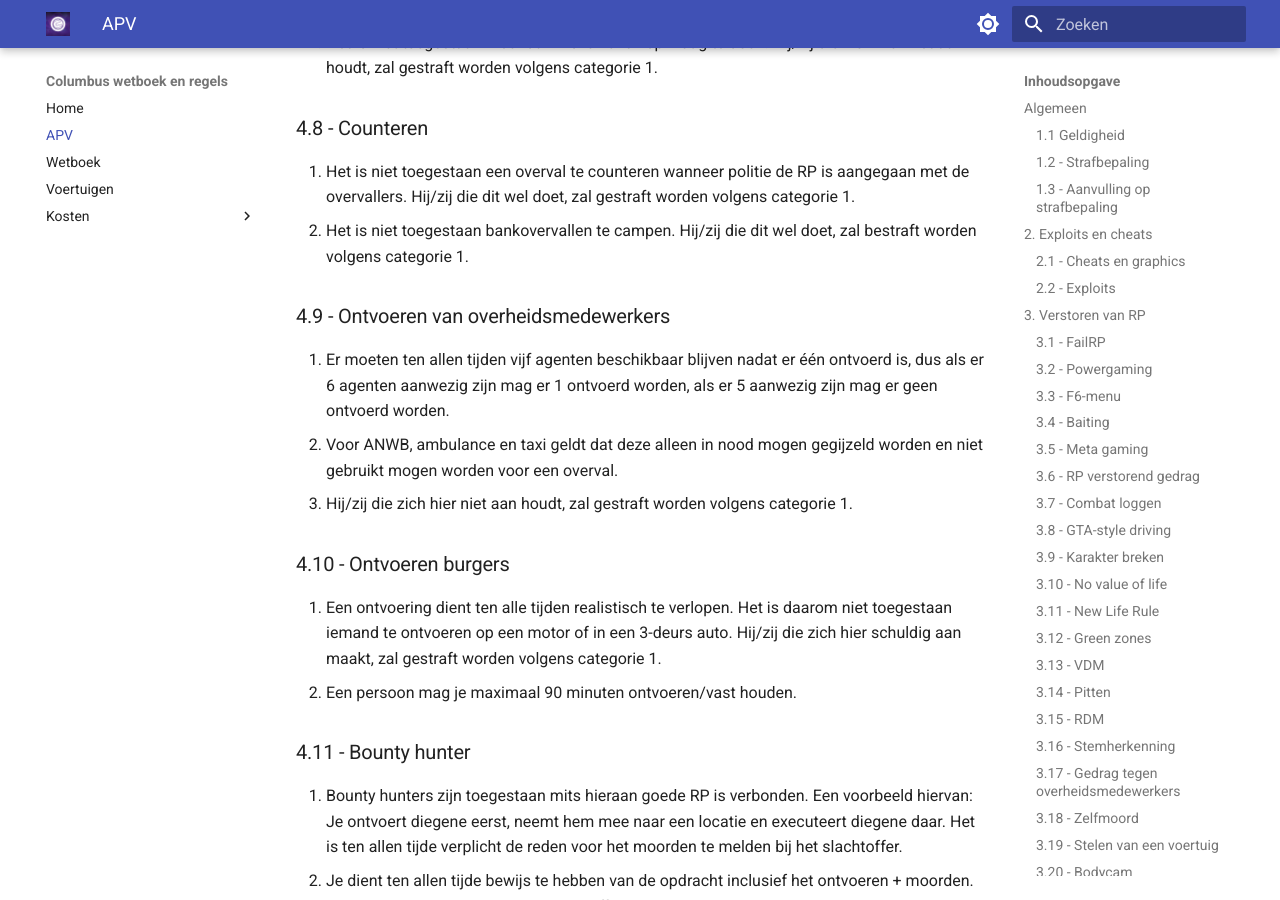
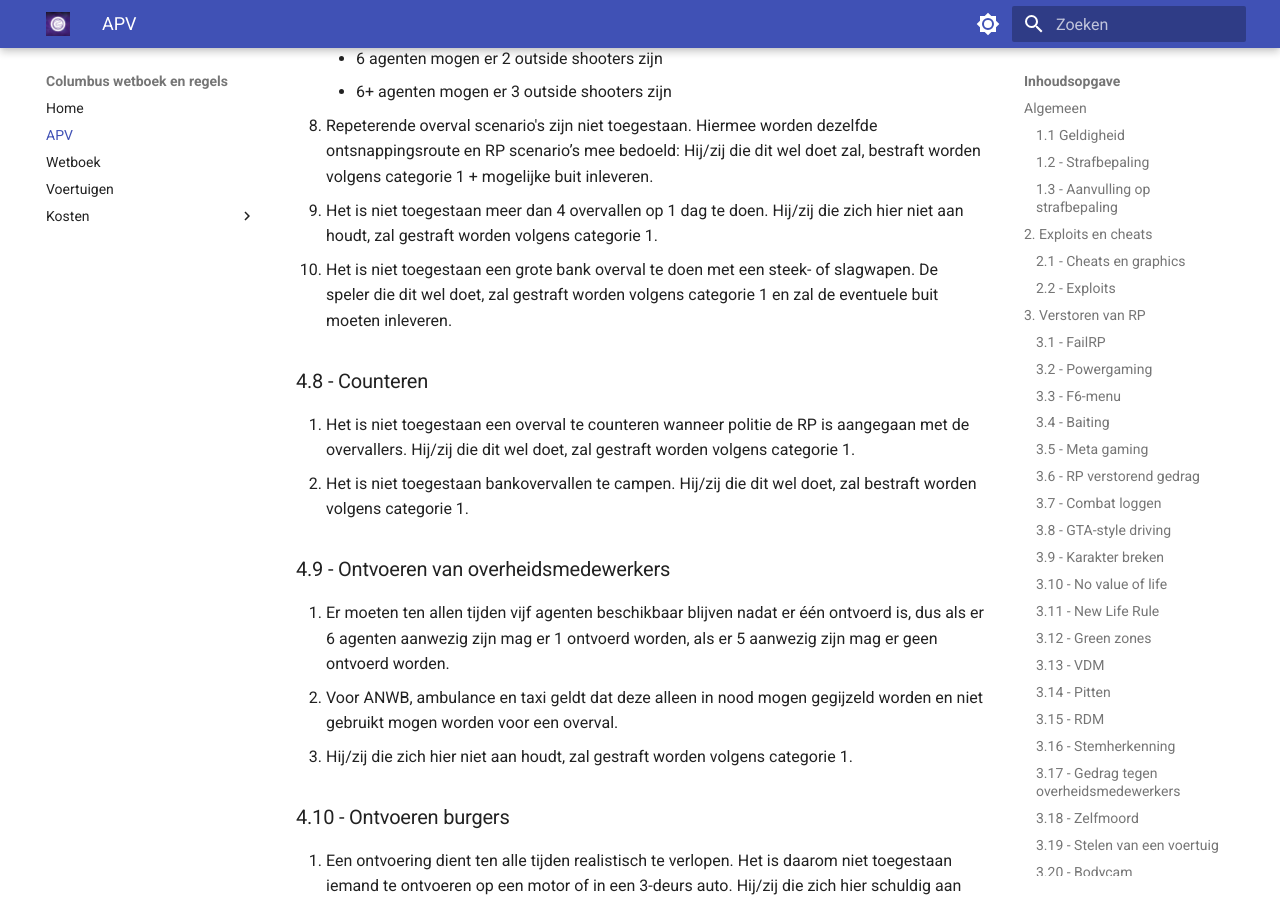
Before and after one commit to FabioK180/Columbus, an MkDocs documentation site: the page built from docs/apv.md, in a window 1280 px wide and 900 px high, scrolled down 16212 px. Built offline with MkDocs 1.6.1 and Material for MkDocs 9.7.7, drawn with Linux system fonts in a browser that asks for light colours; some of the changed text lies outside the part shown.

Commit message:
apv klaar 1.1

```diff
--- a/docs/apv.md
+++ b/docs/apv.md
@@ -321,6 +326,7 @@ Wordt dit 2 of meer keren gedaan dan zal het wapen waarmee geschoten wordt, inge
     * 6+ agenten mogen er 3 outside shooters zijn
 8. Repeterende overval scenario's zijn niet toegestaan. Hiermee worden dezelfde ontsnappingsroute en RP scenario’s mee bedoeld: Hij/zij die dit wel doet zal, bestraft worden volgens categorie 1 + mogelijke buit inleveren.
 9. Het is niet toegestaan meer dan 4 overvallen op 1 dag te doen. Hij/zij die zich hier niet aan houdt, zal gestraft worden volgens categorie 1.
+10. Het is niet toegestaan een grote bank overval te doen met een steek- of slagwapen. De speler die dit wel doet, zal gestraft worden volgens categorie 1 en zal de eventuele buit moeten inleveren.
 
 ### 4.8 - Counteren
 1. Het is niet toegestaan een overval te counteren wanneer politie de RP is aangegaan met de overvallers. Hij/zij die dit wel doet, zal gestraft worden volgens categorie 1.
```
Also changed, not shown: other parts of docs/apv.md (+6 -1 lines).
